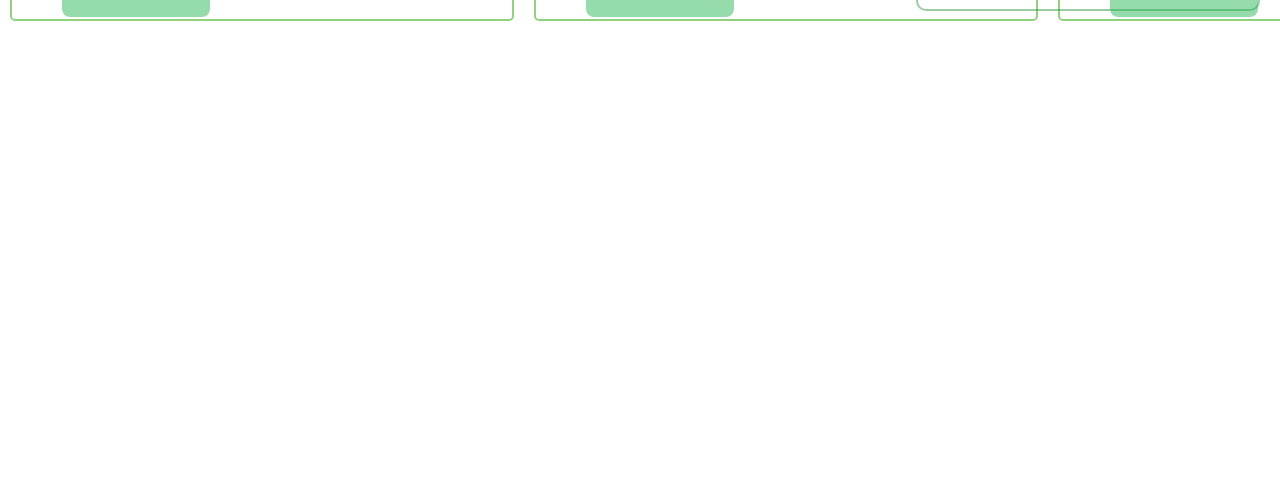
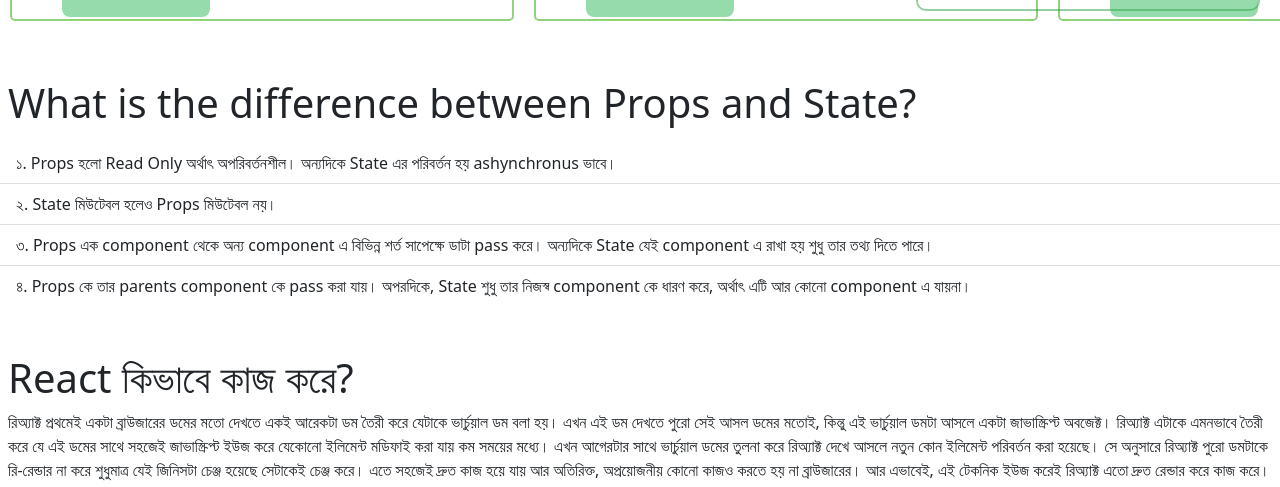
Before and after one commit to alneedrs2/lucky-one-boipoka, a React (Create React App) app: page / in a window 1280 px wide. Shown: the part 2333-2820 px from the top of the page. Before the commit the page ends 2364 px from the top, so only its background shows below. Built offline with nearby package versions, Linux system fonts and the light colour scheme.

Commit message:
two question answer added

```diff
--- a/public/index.html
+++ b/public/index.html
@@ -2,7 +2,7 @@
 <html lang="en">
   <head>
     <meta charset="utf-8" />
-    <link rel="icon" href="%PUBLIC_URL%/favicon.ico" />
+    <link rel="icon" href="%PUBLIC_URL%/Book-icon-bible.png" />
     <meta name="viewport" content="width=device-width, initial-scale=1" />
     <meta name="theme-color" content="#000000" />
     <meta
@@ -24,7 +24,7 @@
       work correctly both with client-side routing and a non-root public URL.
       Learn how to configure a non-root public URL by running `npm run build`.
     -->
-    <title>React App</title>
+    <title>Boi Poka | All Your Favorite Book</title>
   </head>
   <body>
     <noscript>You need to enable JavaScript to run this app.</noscript>
--- a/src/App.js
+++ b/src/App.js
@@ -2,12 +2,14 @@
 import "bootstrap/dist/css/bootstrap.min.css";
 import Header from "./Header/Header";
 import AllBooks from "./AllBooks/AllBooks";
+import QA from "./Q&A/Q&A";
 
 function App() {
   return (
     <div className="App">
       <Header></Header>
       <AllBooks></AllBooks>
+      <QA></QA>
     </div>
   );
 }
--- /dev/null
+++ b/src/Q&A/Q&A.js
@@ -0,0 +1,52 @@
+import React from "react";
+import { ListGroup } from "react-bootstrap";
+
+const QA = () => {
+  return (
+    <div>
+      <div className="mt-5">
+        <h1 className="ms-2">
+          What is the difference between Props and State?
+        </h1>
+        <p className="mt-3">
+          <ListGroup variant="flush">
+            <ListGroup.Item>
+              ১. Props হলো Read Only অর্থাৎ অপরিবর্তনশীল। অন্যদিকে State এর
+              পরিবর্তন হয় ashynchronus ভাবে।{" "}
+            </ListGroup.Item>
+            <ListGroup.Item>
+              ২. State মিউটেবল হলেও Props মিউটেবল নয়।
+            </ListGroup.Item>
+            <ListGroup.Item>
+              ৩. Props এক component থেকে অন্য component এ বিভিন্ন শর্ত সাপেক্ষে
+              ডাটা pass করে। অন্যদিকে State যেই component এ রাখা হয় শুধু তার
+              তথ্য দিতে পারে।
+            </ListGroup.Item>
+            <ListGroup.Item>
+              ৪. Props কে তার parents component কে pass করা যায়। অপরদিকে, State
+              শুধু তার নিজস্ব component কে ধারণ করে, অর্থাৎ এটি আর কোনো
+              component এ যায়না।
+            </ListGroup.Item>
+          </ListGroup>
+        </p>
+      </div>
+      <div className="mt-5">
+        <h1 className="ms-2">React কিভাবে কাজ করে?</h1>
+        <p className="m-2">
+          রিঅ্যাক্ট প্রথমেই একটা ব্রাউজারের ডমের মতো দেখতে একই আরেকটা ডম তৈরী
+          করে যেটাকে ভার্চুয়াল ডম বলা হয়। এখন এই ডম দেখতে পুরো সেই আসল ডমের
+          মতোই, কিন্তু এই ভার্চুয়াল ডমটা আসলে একটা জাভাস্ক্রিপ্ট অবজেক্ট।
+          রিঅ্যাক্ট এটাকে এমনভাবে তৈরী করে যে এই ডমের সাথে সহজেই জাভাস্ক্রিপ্ট
+          ইউজ করে যেকোনো ইলিমেন্ট মডিফাই করা যায় কম সময়ের মধ্যে। এখন আগেরটার
+          সাথে ভার্চুয়াল ডমের তুলনা করে রিঅ্যাক্ট দেখে আসলে নতুন কোন ইলিমেন্ট
+          পরিবর্তন করা হয়েছে। সে অনুসারে রিঅ্যাক্ট পুরো ডমটাকে রি-রেন্ডার না করে শুধুমাত্র যেই জিনিসটা চেঞ্জ হয়েছে সেটাকেই চেঞ্জ করে।
+          এতে সহজেই দ্রুত কাজ হয়ে যায় আর অতিরিক্ত, অপ্রয়োজনীয় কোনো কাজও করতে হয়
+          না ব্রাউজারের। আর এভাবেই, এই টেকনিক ইউজ করেই রিঅ্যাক্ট এতো দ্রুত
+          রেন্ডার করে কাজ করে।
+        </p>
+      </div>
+    </div>
+  );
+};
+
+export default QA;
```
Also changed, not shown: public/Book-icon-bible.png (added), src/Cart/Cart.css (deleted), 1 other file (tests, documents, lock files or other folders).
